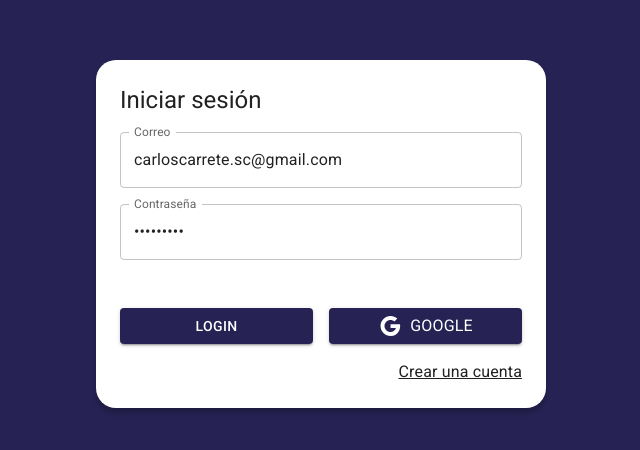
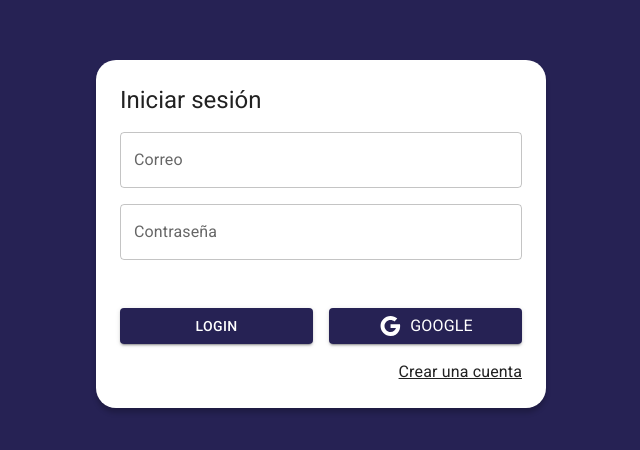
Before and after one commit to carloscarrete/jvx-v2, a React (Vite) app: page /auth/login in a window 1280 px wide. Shown: the part 166-616 px from the top of the page, without its empty margins (319-959 px from the left). Built offline with nearby package versions, Linux system fonts and the light colour scheme; no server answers.

Commit message:
reset forms

```diff
--- a/src/auth/pages/LoginPage.jsx
+++ b/src/auth/pages/LoginPage.jsx
@@ -10,8 +10,8 @@ import { useDispatch, useSelector } from 'react-redux'
 import { startGoogleSignIn, startLoginWithEmailAndPassword } from '../../store/auth'
 
 const formData = {
-  email: 'carloscarrete.sc@gmail.com',
-  password: '123Polita'
+  email: '',
+  password: ''
 }
 
 const LoginPage = () => {
--- a/src/auth/pages/RegisterPage.jsx
+++ b/src/auth/pages/RegisterPage.jsx
@@ -10,9 +10,9 @@ import { startCreatingWithEmailAndPassword } from '../../store/auth/thunks'
 import AuthLayout from '../layouts/AuthLayout'
 
 const formData = {
-  email: 'carloscarrete.sc@gmail.com',
-  password: '123Polita',
-  displayName: 'carloscarrete'
+  email: '',
+  password: '',
+  displayName: ''
 }
 
 const formValidation = {
```
